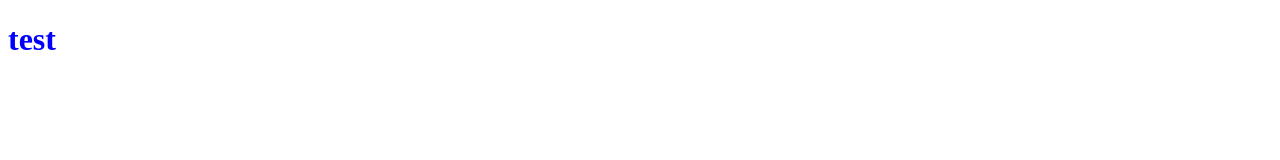
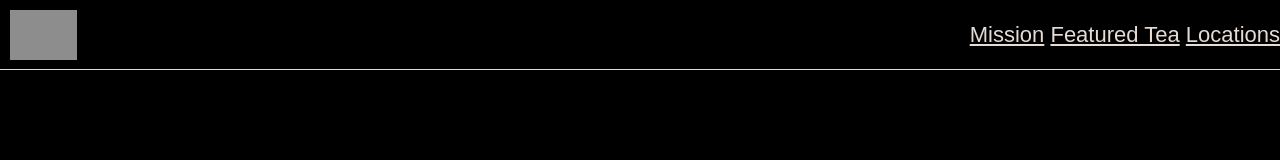
Before and after one commit to codestock1/TeaCozy, a plain HTML site: page index.html in a window 1280 px wide. Drawn offline with Linux system fonts and the light colour scheme; grey boxes are pictures that could not be loaded.

Commit message:
header complete

```diff
--- a/index.html
+++ b/index.html
@@ -2,10 +2,22 @@
   <html>
     <head>
       <meta charset="utf-8">
-    <title></title>
+      <title>TeaCozy</title>
       <link rel="stylesheet" href="./resources/css/style.css" type="text/css" />
     </head>
     <body>
-    <h1>test</h1>
+
+  <!--Header Section-->
+
+      <header>
+        <div class="logo">
+          <img src="https://s3.amazonaws.com/codecademy-content/courses/freelance-1/unit-4/img-tea-cozy-logo.png"/>
+        </div>
+      <nav>
+      	<span><a href="#">Mission</a></span>
+      	<span><a href="#">Featured Tea</a></span>
+      	<span><a href="#">Locations</a></span>
+      </nav>
+    </header>
     </body>
   </html>
--- a/resources/css/style.css
+++ b/resources/css/style.css
@@ -1,3 +1,36 @@
-h1 {
-  color: blue;
+body{
+  background: black;
+  font-family: "Helvectica", sans-serif;
+  font-size: 22px;
+  color: seashell;
+  opacity: 0.9;
+  text-align: center;
+  margin: 0;
+  z-index: 1;
 }
+
+header {
+  display: flex;
+  position: fixed;
+  height: 69px;
+  width: 100%;
+  border-bottom: 1px solid seashell;
+  align-items: center
+  }
+
+.logo {
+  display: flex;
+  height: 50px;
+  flex-grow: 1;
+  padding-left: 10px;
+  flex-basis: 100px;
+}
+
+nav span {
+  display: inline-block;
+}
+
+a {
+  color: seashell;
+  text-decoration: underline;
+  }
```
Also changed, not shown: resources/images/BerryBlitz.jpg (added), resources/images/LocationsBackground.jpg (added), resources/images/MissionBackground.jpg (added), resources/images/MyrtleAve.jpg (added), resources/images/SpicedRum.jpg (added), resources/images/TeaCozyLogo.png (added), resources/images/donut.jpg (added), 1 other file. Lines whose indentation alone changed are shown as unchanged.
